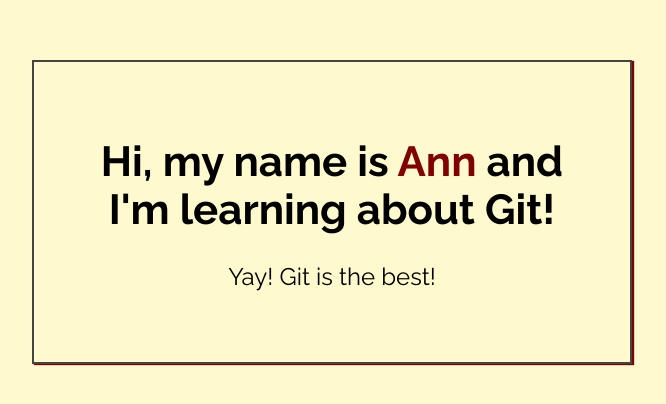
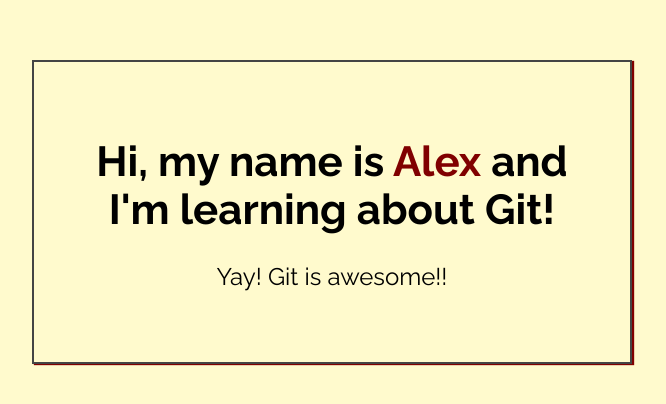
Before and after one commit to alexmax49/my-first-repo, a plain HTML site: page index.html in a window 1280 px wide. Shown: the part 188-592 px from the top of the page, without its empty margins (308-974 px from the left). Drawn offline with Linux system fonts and the light colour scheme.

Commit message:
Added name to index.html

```diff
--- a/index.html
+++ b/index.html
@@ -14,9 +14,9 @@
 <body>
 
     <div class="greeting">
-        <h1>Hi, my name is <span class="highlight">Ann</span> and I'm learning about Git! </h1>
+        <h1>Hi, my name is <span class="highlight">Alex</span> and I'm learning about Git! </h1>
 
-        <p>Yay! Git is the best!</p>
+        <p>Yay! Git is awesome!!</p>
     </div>
 
 </body>
```
